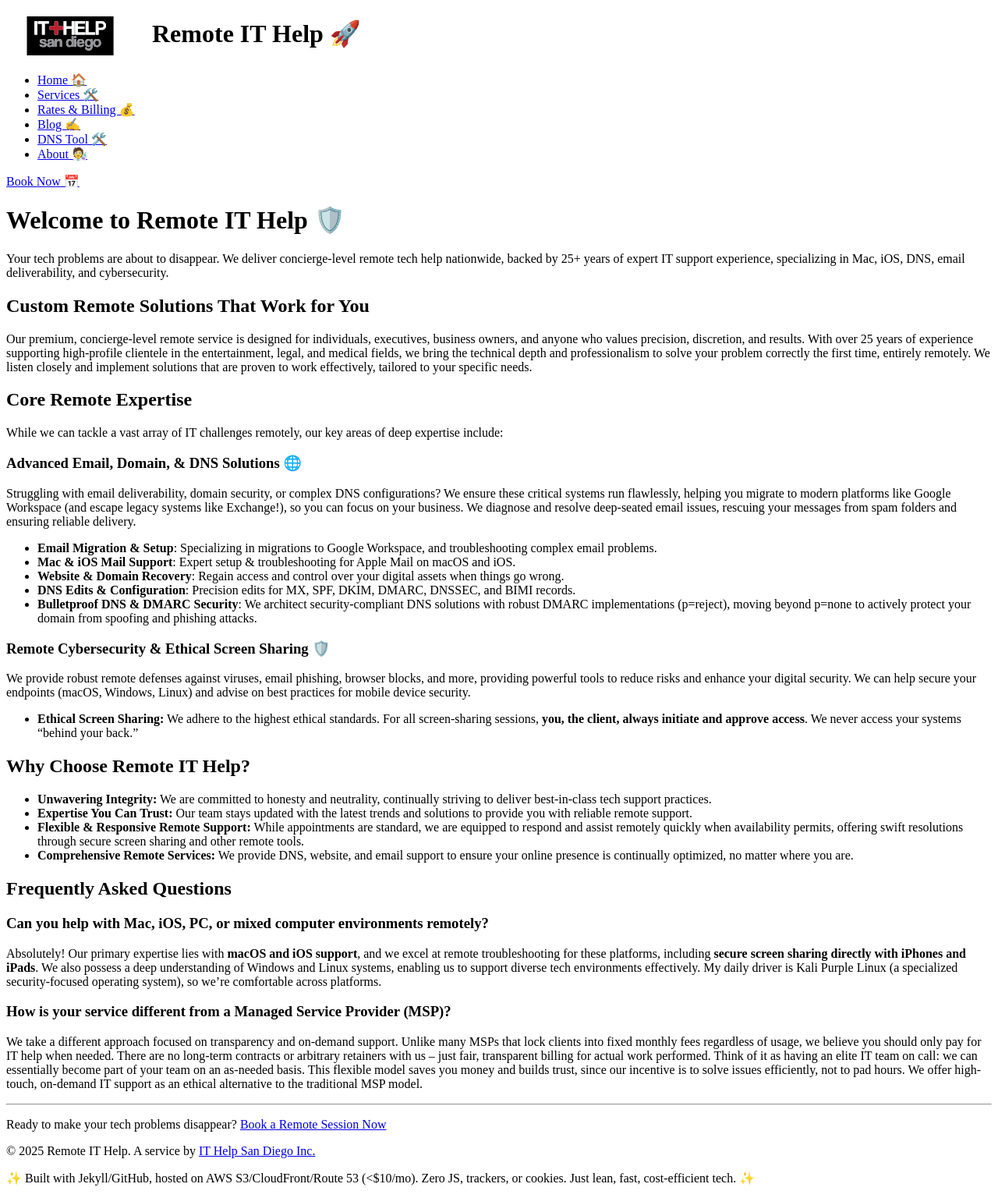
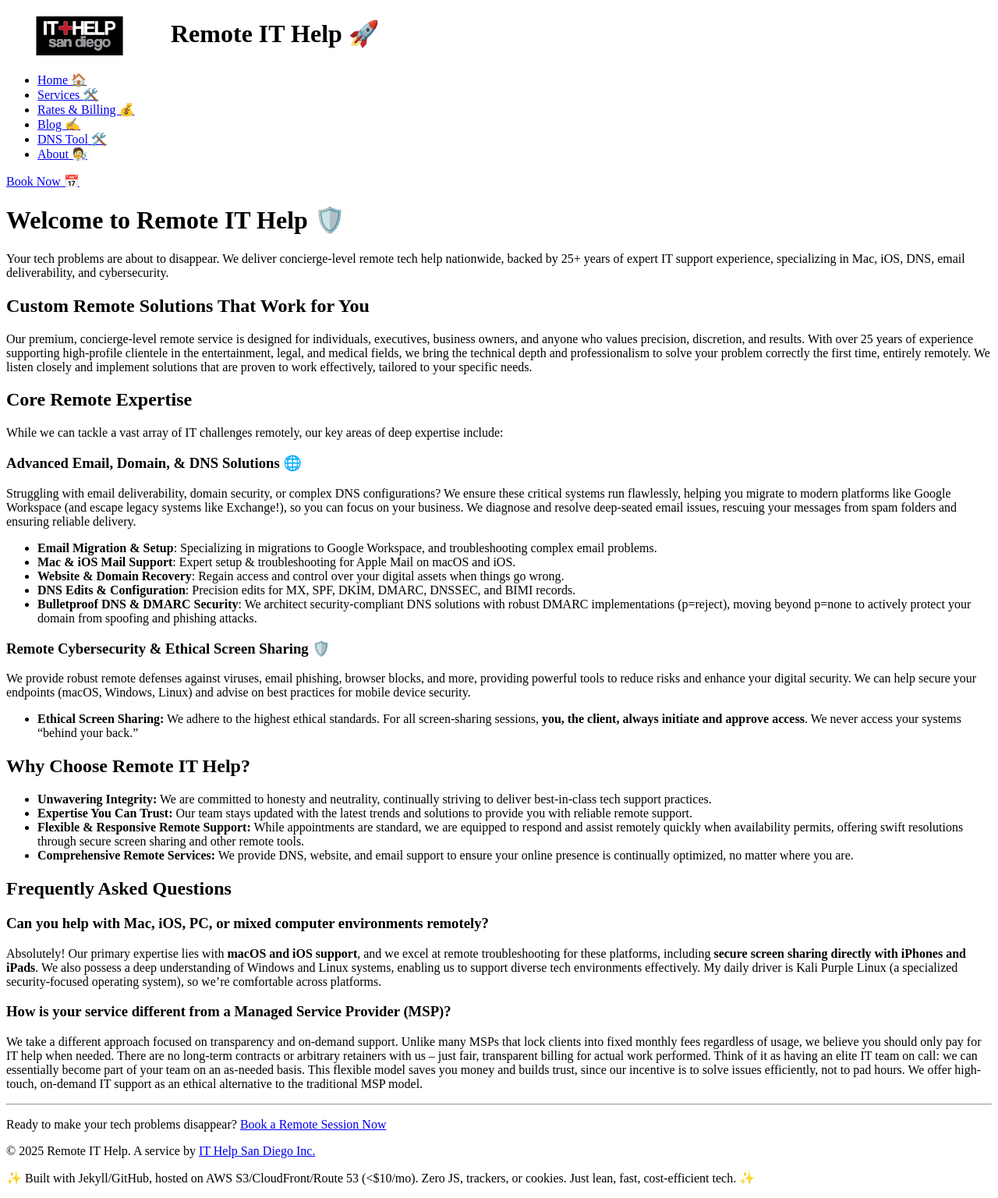
Before and after one commit to careyjames/remote-it-help-site, a Jekyll site: the page built from index.md, in a window 1280 px wide. Shown: the whole page at 78% size. Built offline with Jekyll 4.4.1, drawn with Linux system fonts in a browser that asks for light colours.

Commit message:
Update default.html

```diff
--- a/_layouts/default.html
+++ b/_layouts/default.html
@@ -72,7 +72,7 @@
     <header class="container">
       <h1>
   <a href="{{ '/' | relative_url }}" style="text-decoration: none; color: inherit;">
-    <img src="/assets/images/logo.svg" alt="{{ site.title }} Logo" width="164" height="50" style="vertical-align: middle; margin-right: 15px;">
+    <img src="/assets/images/logo.svg" alt="{{ site.title }} Logo" width="188" height="50" style="vertical-align: middle; margin-right: 15px;">
     {{ site.title }} 🚀
   </a>
 </h1>
```
